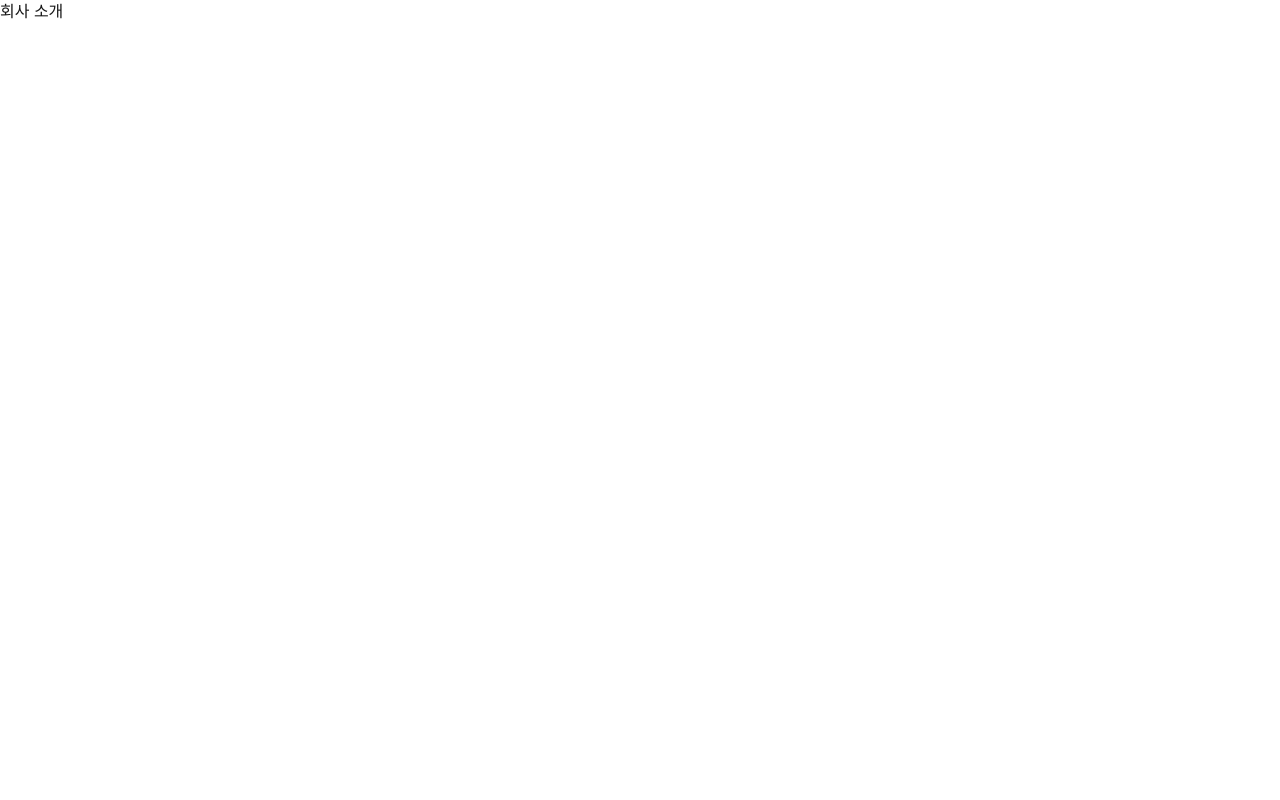
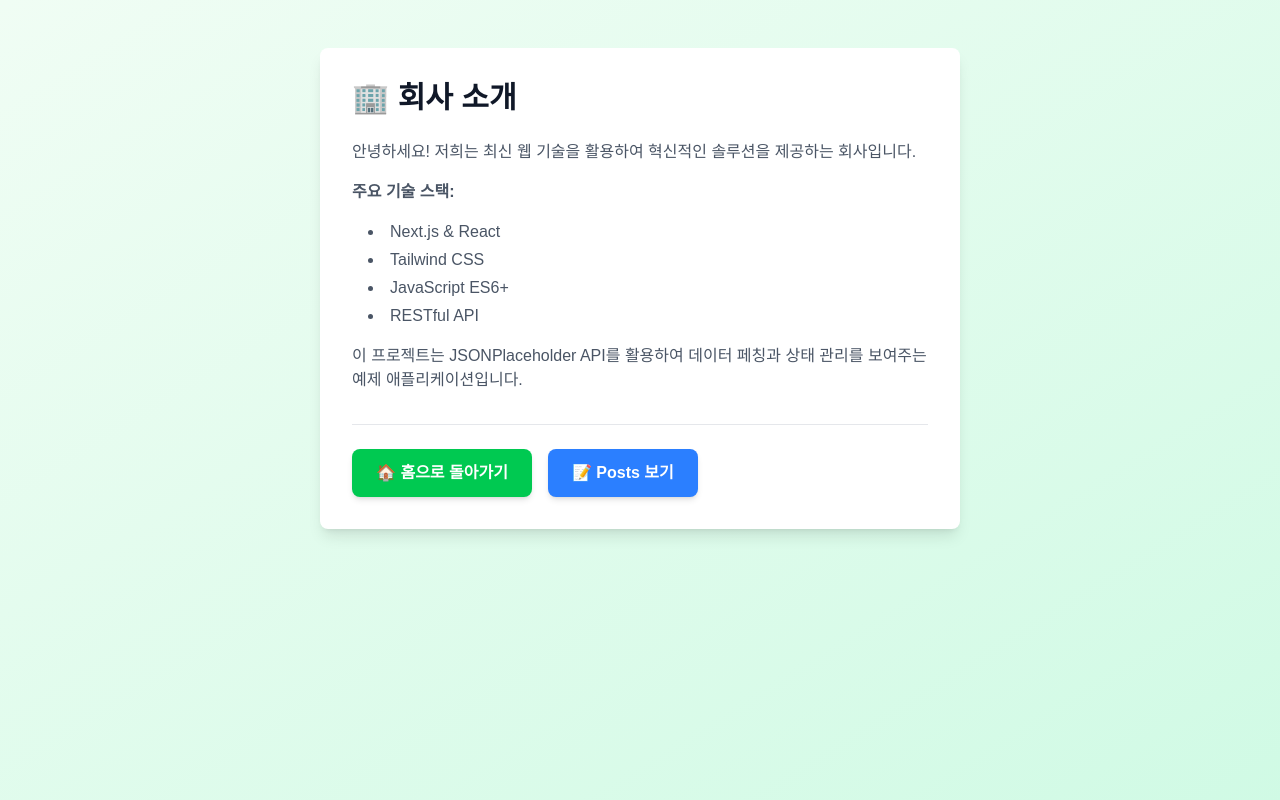
Before and after one commit to inhyokim/0723, a Next.js app in the folder front0/: page /about in a window 1280 px wide. Built offline with nearby package versions, Linux system fonts and the light colour scheme.

Commit message:
Add JSONPlaceholder API integration: fetch and display blog posts with improved UI

```diff
--- a/front0/src/app/about/page.js
+++ b/front0/src/app/about/page.js
@@ -1,4 +1,50 @@
-// app/about/page.jsx
+import Link from "next/link";
+
 export default function AboutPage() {
-    return <h1>회사 소개</h1>;
-  }
+  return (
+    <div className="min-h-screen bg-gradient-to-br from-green-50 to-emerald-100 py-12">
+      <div className="max-w-2xl mx-auto px-4">
+        <div className="bg-white rounded-lg shadow-lg p-8">
+          <h1 className="text-3xl font-bold text-gray-900 mb-6">🏢 회사 소개</h1>
+
+          <div className="space-y-4 text-gray-600">
+            <p>
+              안녕하세요! 저희는 최신 웹 기술을 활용하여 혁신적인 솔루션을 제공하는 회사입니다.
+            </p>
+
+            <p>
+              <strong>주요 기술 스택:</strong>
+            </p>
+            <ul className="list-disc list-inside ml-4 space-y-1">
+              <li>Next.js & React</li>
+              <li>Tailwind CSS</li>
+              <li>JavaScript ES6+</li>
+              <li>RESTful API</li>
+            </ul>
+
+            <p>
+              이 프로젝트는 JSONPlaceholder API를 활용하여 데이터 페칭과 상태 관리를
+              보여주는 예제 애플리케이션입니다.
+            </p>
+          </div>
+
+          <div className="mt-8 pt-6 border-t border-gray-200">
+            <Link
+              href="/"
+              className="inline-block bg-green-500 hover:bg-green-600 text-white font-semibold px-6 py-3 rounded-lg transition-colors shadow-md hover:shadow-lg"
+            >
+              🏠 홈으로 돌아가기
+            </Link>
+
+            <Link
+              href="/posts"
+              className="ml-4 inline-block bg-blue-500 hover:bg-blue-600 text-white font-semibold px-6 py-3 rounded-lg transition-colors shadow-md hover:shadow-lg"
+            >
+              📝 Posts 보기
+            </Link>
+          </div>
+        </div>
+      </div>
+    </div>
+  );
+}
--- a/front0/src/app/page.js
+++ b/front0/src/app/page.js
@@ -1,6 +1,34 @@
-import Image from "next/image";
+import Link from "next/link";
 
-// app/page.jsx
 export default function Home() {
-  return <h1>홈페이지</h1>;
+  return (
+    <div className="min-h-screen bg-gradient-to-br from-blue-50 to-indigo-100 flex items-center justify-center">
+      <div className="text-center">
+        <h1 className="text-4xl font-bold text-gray-900 mb-6">🏠 홈페이지</h1>
+        <p className="text-lg text-gray-600 mb-8">Next.js와 React를 활용한 웹 애플리케이션</p>
+
+        <div className="space-y-4">
+          <Link
+            href="/posts"
+            className="inline-block bg-blue-500 hover:bg-blue-600 text-white font-semibold px-6 py-3 rounded-lg transition-colors shadow-md hover:shadow-lg"
+          >
+            📝 Blog Posts 보기
+          </Link>
+
+          <br />
+
+          <Link
+            href="/about"
+            className="inline-block bg-gray-500 hover:bg-gray-600 text-white font-semibold px-6 py-3 rounded-lg transition-colors shadow-md hover:shadow-lg"
+          >
+            ℹ️ 회사 소개
+          </Link>
+        </div>
+
+        <div className="mt-12 text-sm text-gray-500">
+          <p>JSONPlaceholder API를 활용한 데이터 페치 예제</p>
+        </div>
+      </div>
+    </div>
+  );
 }
--- /dev/null
+++ b/front0/src/app/posts/page.js
@@ -0,0 +1,111 @@
+'use client';
+
+import { useState, useEffect } from 'react';
+import Link from 'next/link';
+
+export default function PostsPage() {
+  const [posts, setPosts] = useState([]);
+  const [loading, setLoading] = useState(true);
+  const [error, setError] = useState(null);
+
+  useEffect(() => {
+    fetch('https://jsonplaceholder.typicode.com/posts')
+      .then(res => {
+        if (!res.ok) {
+          throw new Error('Failed to fetch posts');
+        }
+        return res.json();
+      })
+      .then(data => {
+        console.log(data);
+        setPosts(data);
+        setLoading(false);
+      })
+      .catch(err => {
+        setError(err.message);
+        setLoading(false);
+      });
+  }, []);
+
+  if (loading) {
+    return (
+      <div className="min-h-screen flex items-center justify-center">
+        <div className="text-center">
+          <div className="animate-spin rounded-full h-12 w-12 border-b-2 border-blue-500 mx-auto mb-4"></div>
+          <p className="text-gray-600">포스트를 불러오고 있습니다...</p>
+        </div>
+      </div>
+    );
+  }
+
+  if (error) {
+    return (
+      <div className="min-h-screen flex items-center justify-center">
+        <div className="text-center">
+          <p className="text-red-500 text-lg mb-4">❌ 에러가 발생했습니다: {error}</p>
+          <Link
+            href="/"
+            className="inline-block bg-blue-500 hover:bg-blue-600 text-white font-semibold px-6 py-3 rounded-lg transition-colors"
+          >
+            🏠 홈으로 돌아가기
+          </Link>
+        </div>
+      </div>
+    );
+  }
+
+  return (
+    <div className="min-h-screen bg-gray-50 py-8">
+      <div className="max-w-4xl mx-auto px-4">
+        {/* Navigation */}
+        <div className="mb-6">
+          <Link
+            href="/"
+            className="inline-flex items-center text-blue-500 hover:text-blue-700 font-medium transition-colors"
+          >
+            ← 홈으로 돌아가기
+          </Link>
+        </div>
+
+        <div className="text-center mb-8">
+          <h1 className="text-3xl font-bold text-gray-900 mb-2">📝 Blog Posts</h1>
+          <p className="text-gray-600">JSONPlaceholder API에서 가져온 {posts.length}개의 포스트</p>
+        </div>
+
+        <div className="grid gap-6 md:grid-cols-2 lg:grid-cols-3">
+          {posts.map(post => (
+            <div
+              key={post.id}
+              className="bg-white rounded-lg shadow-md hover:shadow-lg transition-shadow duration-300 p-6"
+            >
+              <div className="flex items-center justify-between mb-3">
+                <span className="text-sm text-blue-500 font-medium">Post #{post.id}</span>
+                <span className="text-sm text-gray-500">User {post.userId}</span>
+              </div>
+
+              <h2 className="text-lg font-semibold text-gray-900 mb-3 line-clamp-2">
+                {post.title}
+              </h2>
+
+              <p className="text-gray-600 text-sm leading-relaxed line-clamp-3">
+                {post.body}
+              </p>
+
+              <div className="mt-4 pt-4 border-t border-gray-100">
+                <button className="text-blue-500 hover:text-blue-700 text-sm font-medium transition-colors">
+                  더 보기 →
+                </button>
+              </div>
+            </div>
+          ))}
+        </div>
+
+        <div className="text-center mt-12">
+          <p className="text-gray-500 text-sm">
+            데이터 출처: <a href="https://jsonplaceholder.typicode.com" className="text-blue-500 hover:underline">JSONPlaceholder</a>
+          </p>
+        </div>
+      </div>
+    </div>
+  );
+}
```
Also changed, not shown: front0/front0/package.json (added, +23 -0 lines).
